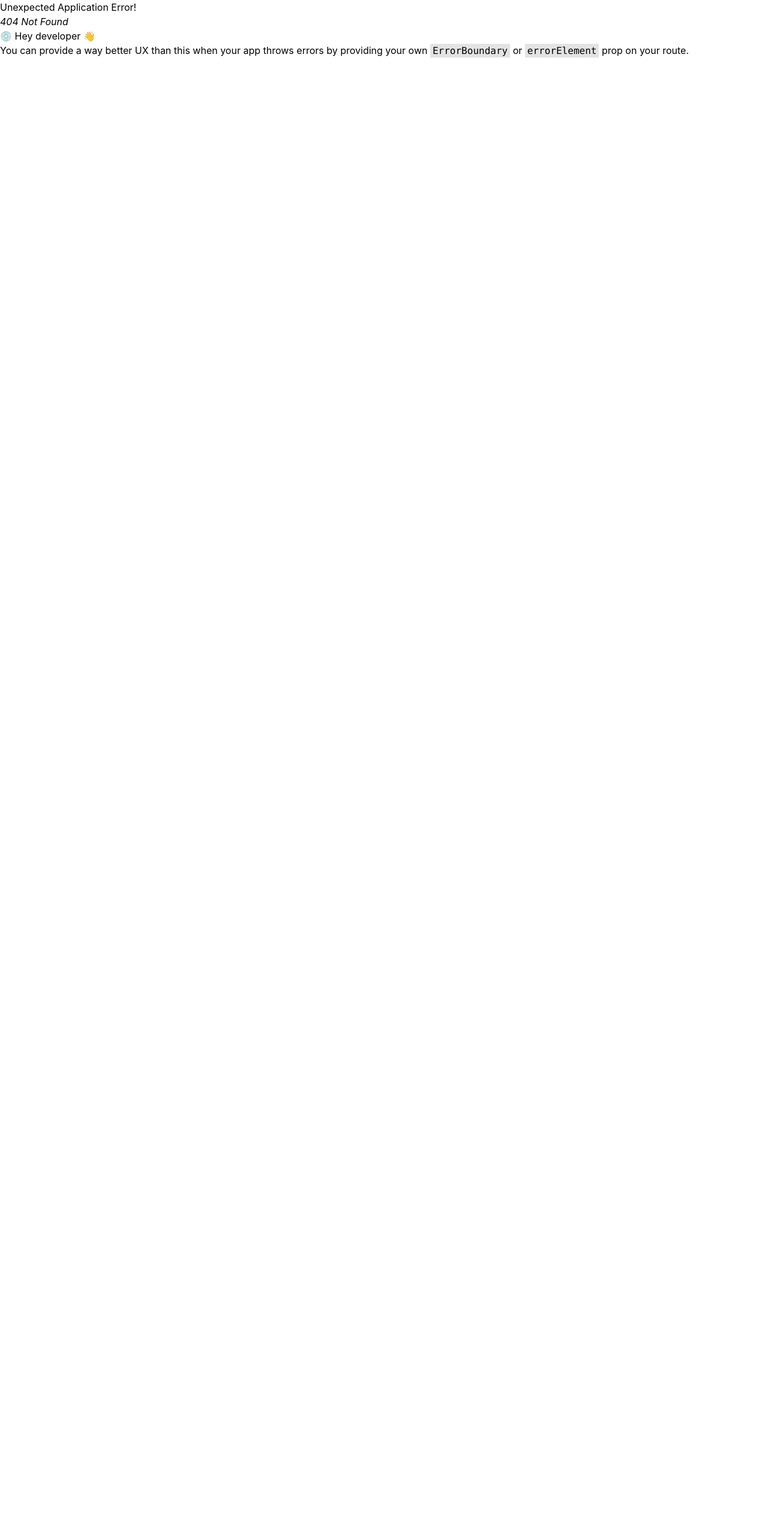
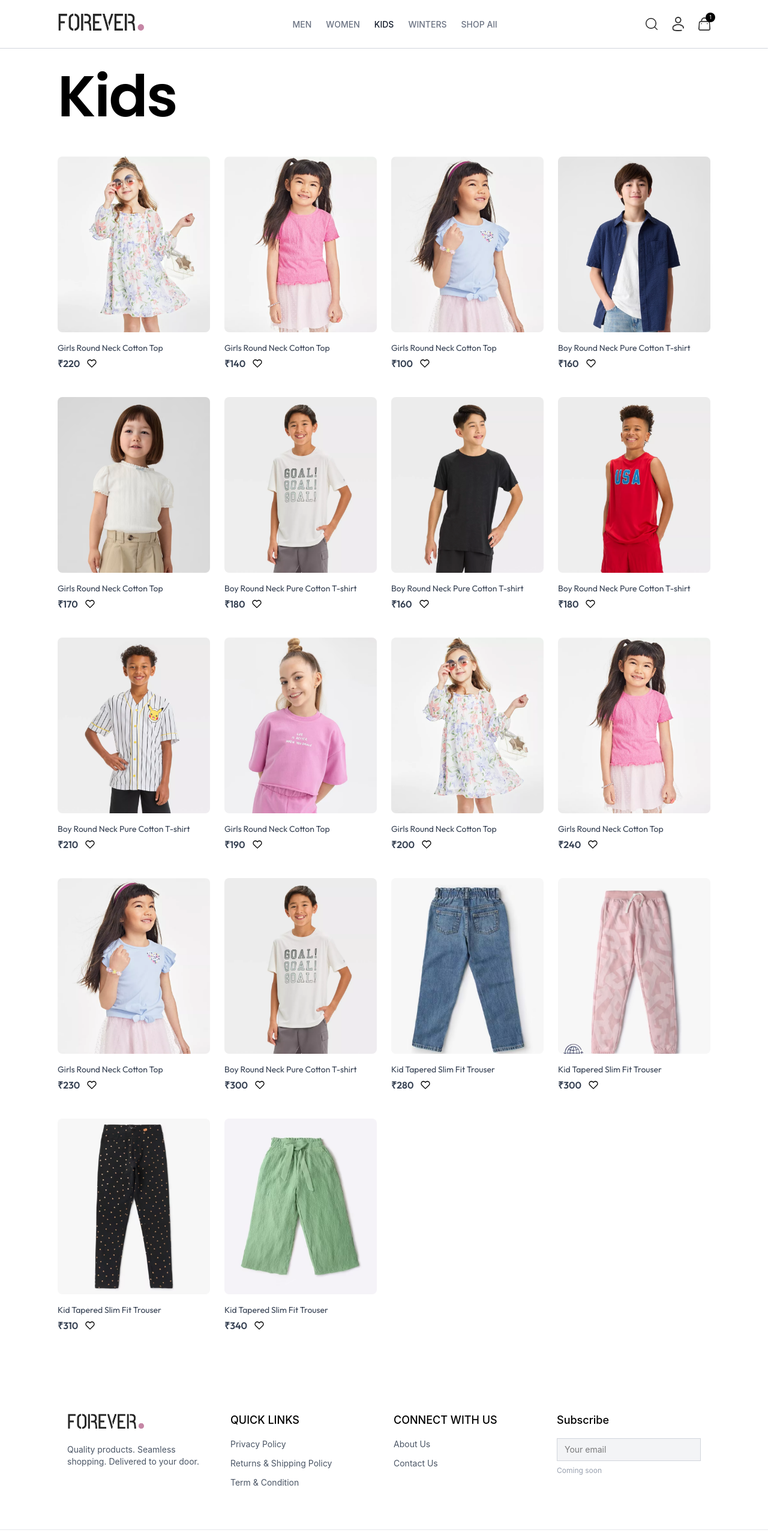
Before and after one commit to himanshu-mawari/ecommerce-frontend, a React (Vite) app: page /collections/kids in a window 1280 px wide. Before the commit this address had no page. Shown: the top 2566 px of the page at 60% size. Before the commit the page ends 800 px from the top, so only its background shows below. Built offline with nearby package versions, Linux system fonts and the light colour scheme; a web font is replaced by a local one.

Commit message:
feat: complete collection page with filtering and empty state handling

```diff
--- a/src/App.css
+++ b/src/App.css
@@ -1,6 +1,6 @@
 /* Import both Outfit and Playfair (All weights + Italics) */
 @import url('https://fonts.googleapis.com/css2?family=Outfit:wght@100..900&family=Playfair+Display:ital,wght@0,400..900;1,400..900&display=swap');
-
+@import url('https://fonts.googleapis.com/css2?family=Poppins:ital,wght@0,100;0,200;0,300;0,400;0,500;0,600;0,700;0,800;0,900;1,100;1,200;1,300;1,400;1,500;1,600;1,700;1,800;1,900&display=swap');
 @import "tailwindcss";
 
 @theme {
@@ -22,3 +22,14 @@
 .outfit{
   font-family: "Outfit" , serif;
 }
+
+@keyframes fadeIn {
+  from { opacity: 0; transform: translateY(-8px); }
+  to { opacity: 1; transform: translateY(0); }
+}
+.animate-fadeIn {
+  animation: fadeIn 0.2s ease-out;
+}
+.poppins {
+  font-family: "Poppins", sans-serif;
+}
--- a/src/App.jsx
+++ b/src/App.jsx
@@ -3,6 +3,7 @@ import { createBrowserRouter , Outlet , RouterProvider } from "react-router-dom"
 import Home from "./pages/Home.jsx"
 import Footer from "./components/Footer.jsx"
 import Product from "./pages/Product.jsx"
+import Collection from "./pages/Collection.jsx"
 
 const Layout = () => {
   return (
@@ -19,7 +20,9 @@ const router = createBrowserRouter([
     element: <Layout/>,
     children: [
       {path: "/" ,element: <Home/>},
-      {path:"/product/:id", element: <Product />}
+      {path:"/product/:id", element: <Product />},
+      {path:"/collections/:category" , element: <Collection/>},
+      {path:"/collections/:category/:gender" , element: <Collection/>}
     ]
   }
 ])
--- /dev/null
+++ b/src/components/Empty.jsx
@@ -0,0 +1,36 @@
+import { FiSearch } from "react-icons/fi";
+import { useNavigate } from "react-router-dom";
+
+const EmptyState = () => {
+  const navigate = useNavigate();
+
+  return (
+    <div className="col-span-full flex flex-col items-center justify-center py-24 px-20 text-center">
+      <FiSearch size={50} className="text-gray-400 mb-4" />
+
+      <h2 className="text-2xl font-semibold mb-2">No Results Found</h2>
+
+      <p className="text-gray-500 mb-6 max-w-md">
+        sorry, we couldn't find any products matching your filters
+      </p>
+
+      <div className="flex gap-3">
+
+          <button
+            onClick={() => navigate("/collection/shop-all")}
+            className="px-5 py-2 bg-black text-white rounded-md"
+          >
+            Shop All
+          </button>
+
+          <button
+            onClick={() => navigate(-1)}
+            className="px-5 py-2 border rounded-md"
+          >
+            Go Back
+          </button>
+      </div>
+    </div>
+  );
+};
+export default EmptyState;
--- a/src/components/Footer.jsx
+++ b/src/components/Footer.jsx
@@ -1,32 +1,52 @@
 import { assets } from "../assets/assets";
 
 const Footer = () => {
+  const linkStyle = "relative w-fit cursor-pointer group hover:text-black pb-1";
+  const underlineStyle =
+    "absolute bottom-0 left-0 w-0 h-[2px] bg-gray-700 transition-all duration-300 group-hover:w-full ";
+
   return (
     <div>
       <div className="pt-28 pb-6 px-7 md:px-24 lg:px-28">
-        <div className="grid grid-cols-1 sm:grid-cols-2  xl:grid-cols-4 gap-8">
+        <div className="grid grid-cols-1 sm:grid-cols-2 xl:grid-cols-4 gap-8">
           <div>
-            <img src={assets.logo} className="w-32 mb-4" />
+            <img src={assets.logo} className="w-32 mb-4" alt="Logo" />
             <p className="text-sm text-gray-600">
               Quality products. Seamless shopping. Delivered to your door.
             </p>
           </div>
 
           <div>
-            <h1 className="text-lg font-medium mb-4">Company</h1>
-            <ul className="text-sm text-gray-600 flex flex-col gap-1">
-              <li>Home</li>
-              <li>About us</li>
-              <li>Delivery</li>
-              <li>Privacy policy</li>
+            <h1 className="text-lg font-medium mb-4 uppercase">Quick links</h1>
+            <ul className="text-sm text-gray-600 flex flex-col gap-2">
+              <li className={linkStyle}>
+                Privacy Policy
+                <span className={underlineStyle}></span>
+              </li>
+              <li className={linkStyle}>
+                Returns & Shipping Policy
+                <span className={underlineStyle}></span>
+              </li>
+              <li className={linkStyle}>
+                Term & Condition
+                <span className={underlineStyle}></span>
+              </li>
             </ul>
           </div>
 
           <div>
-            <h1 className="text-lg font-medium mb-4">Contact</h1>
-            <ul className="text-sm text-gray-600 flex flex-col gap-1">
-              <li>+1-212-456-7890</li>
-              <li>contact@foreveryou.com</li>
+            <h1 className="text-lg font-medium mb-4 uppercase">
+              Connect with us
+            </h1>
+            <ul className="text-sm text-gray-600 flex flex-col gap-2">
+              <li className={linkStyle}>
+                About Us
+                <span className={underlineStyle}></span>
+              </li>
+              <li className={linkStyle}>
+                Contact Us
+                <span className={underlineStyle}></span>
+              </li>
             </ul>
           </div>
 
@@ -50,15 +70,27 @@ const Footer = () => {
           </div>
         </div>
       </div>
+
       <div className="border-t border-gray-200 mt-10 mb-5">
         <div className="max-w-7xl mx-auto px-4 sm:px-12 lg:px-28 pt-5 flex flex-col sm:flex-row items-center justify-between gap-3">
-          <p className="text-xs sm:text-sm text-gray-500">
+          {/* Left */}
+          <div className="text-xs sm:text-sm text-gray-500 text-center sm:text-left">
             © 2026 Forever. All rights reserved.
-          </p>
+          </div>
 
+          {/* Center (optional personal) */}
+          <div className="text-xs text-gray-400">Built by Himanshu</div>
+
+          {/* Right */}
           <div className="flex gap-4 text-xs sm:text-sm text-gray-500">
-            <span>Privacy Policy</span>
-            <span>Terms</span>
+            <span className={linkStyle}>
+              Privacy Policy
+              <span className={underlineStyle}></span>
+            </span>
+            <span className={linkStyle}>
+              Terms
+              <span className={underlineStyle}></span>
+            </span>
           </div>
         </div>
       </div>
--- a/src/components/Navbar.jsx
+++ b/src/components/Navbar.jsx
@@ -4,12 +4,14 @@ import { NavLink } from "react-router-dom";
 
 const Navbar = () => {
   const [isOpen, setIsOpen] = useState(false);
+  const [isWinterOpen, setIsWinterOpen] = useState(false);
 
   const navLinks = [
-    { label: "HOME", path: "/" },
-    { label: "COLLECTION", path: "/collection" },
-    { label: "ABOUT", path: "/about" },
-    { label: "CONTACT", path: "/contact" },
+    { label: "MEN", path: "/men" },
+    { label: "WOMEN", path: "/women" },
+    { label: "KIDS", path: "/kids" },
+    { label: "WINTERS", path: "/winter-collection" },
+    { label: "SHOP All", path: "/shop-all" },
   ];
 
   return (
@@ -17,7 +19,6 @@ const Navbar = () => {
       <div className="max-w-8xl mx-auto px-4 md:px-12 lg:px-14 xl:px-24 h-20 flex items-center justify-between">
         <div className="cursor-pointer">
           <NavLink to={"/"}>
-
             <img src={assets.logo} className="w-36" />
           </NavLink>
         </div>
@@ -26,7 +27,7 @@ const Navbar = () => {
           {navLinks.map((link) => (
             <li key={link.label} className="relative group">
               <NavLink
-                to={link.path}
+                to={`/collections/${link.path}`}
                 className={({ isActive }) =>
                   `text-sm font-medium transition-colors duration-300 ${
                     isActive
@@ -35,28 +36,58 @@ const Navbar = () => {
                   }`
                 }
               >
-                {({ isActive }) => (
-                  <>
                 {link.label}
-                    <span
-                      className={`absolute -bottom-1 left-0 h-0.5 bg-gray-700 transition-all duration-300 ${
-                        isActive ? " ml-4 rounded-full w-1" : "w-0 group-hover:w-full"
-                      }`}
-                    ></span>
-                  </>
+                <div>
+                  {link.label === "WINTERS" ? (
+                    <div className="absolute top-full left-0 pt-2 hidden group-hover:block transition-all duration-300 z-50">
+                      <div className="flex flex-col w-44 bg-white shadow-[0px_15px_50px_rgba(0,0,0,0.15)] rounded-xl border border-gray-100 overflow-hidden animate-fadeIn">
+                        <NavLink
+                          to="/collections/winter-collection/men"
+                          onClick={() => {
+                            setIsOpen(false);
+                          }}
+                          className={({ isActive }) =>
+                            `px-5 py-3 text-sm flex items-center justify-between transition-all duration-200 group/item
+        ${isActive ? "bg-gray-50 text-black font-semibold" : "text-gray-600 hover:bg-gray-50 hover:text-black"}`
+                          }
+                        >
+                          <span>Men</span>
+                          <span className="text-xs opacity-0 -translate-x-2 group-hover/item:opacity-100 group-hover/item:translate-x-0 transition-all duration-200">
+                            →
+                          </span>
+                        </NavLink>
+
+                        {/* Elegant Divider */}
+                        <div className="h-[1px] w-[85%] bg-gray-100 mx-auto"></div>
+
+                        {/* Women Link */}
+                        <NavLink
+                          to="/collections/winter-collection/women"
+                          onClick={() => {
+                            setIsOpen(false);
+                          }}
+                          className={({ isActive }) =>
+                            `px-5 py-3 text-sm flex items-center justify-between transition-all duration-200 group/item
+        ${isActive ? "bg-gray-50 text-black font-semibold" : "text-gray-600 hover:bg-gray-50 hover:text-black"}`
+                          }
+                        >
+                          <span>Women</span>
+                          <span className="text-xs opacity-0 -translate-x-2 group-hover/item:opacity-100 group-hover/item:translate-x-0 transition-all duration-200">
+                            →
+                          </span>
+                        </NavLink>
+                      </div>
+                    </div>
+                  ) : (
+                    <div></div>
                   )}
+                </div>
               </NavLink>
             </li>
           ))}
-
-          <li>
-            <button className="ml-4 px-6 py-1.5 border border-gray-800 rounded-full text-xs font-medium uppercase tracking-wider hover:bg-gray-800 hover:text-white transition-all duration-300">
-              Admin Panel
-            </button>
-          </li>
         </ul>
 
-        <div className="flex items-center gap-6">
+        <div className="flex items-center gap-6 ">
           <img src={assets.searchIcon} className="w-5 cursor-pointer" />
 
           <div className="relative group cursor-pointer">
@@ -69,6 +100,9 @@ const Navbar = () => {
                 </p>
                 <p className="px-5 py-2 text-sm text-gray-600 hover:bg-gray-50 hover:text-black cursor-pointer transition-colors duration-200">
                   Orders
+                </p>
+                <p className="px-5 py-2 text-sm text-gray-600 hover:bg-gray-50 hover:text-black cursor-pointer transition-colors duration-200">
+                  Admin Panel
                 </p>
                 <div className="my-1 border-t border-gray-100"></div>{" "}
                 {/* Subtle Divider */}
@@ -99,7 +133,7 @@ const Navbar = () => {
           isOpen ? "translate-x-0" : "translate-x-full"
         }`}
       >
-        <div className="flex flex-col text-gray-600 h-full">
+        <div className="flex flex-col text-gray-600  h-full">
           <div
             onClick={() => setIsOpen(false)}
             className="flex items-center gap-2 p-3 cursor-pointer"
@@ -108,35 +142,59 @@ const Navbar = () => {
             <p className="sm:text-lg">Back</p>
           </div>
 
-          <div className="flex flex-col ml-4  text-lg sm:ml-6 sm:text-xl font-medium">
+          <div className="flex flex-col ml-4 text-lg sm:ml-6 sm:text-lg font-medium">
+            {navLinks.map((link) => {
+              if (link.label === "WINTERS") {
+                return (
+                  <div key={link.label} className="flex flex-col border-b">
+                    <div
+                      onClick={() => setIsWinterOpen(!isWinterOpen)}
+                      className="py-3 pl-6 flex justify-between items-center pr-6 cursor-pointer hover:text-black"
+                    >
+                      <span>{link.label}</span>
+                      <img
+                        src={assets.dropdownIcon}
+                        className={`h-3 transition-transform ${isWinterOpen ? "-rotate-90" : "rotate-0"}`}
+                      />
+                    </div>
+
+                    <div
+                      className={`overflow-hidden transition-all duration-300 bg-gray-50 ${isWinterOpen ? "max-h-40" : "max-h-0"}`}
+                    >
                       <NavLink
-              onClick={() => setIsOpen(false)}
-              className="py-3 pl-6 border-b"
-              to="/"
+                        to="/collections/winter-collection/men"
+                        onClick={() => {
+                          setIsOpen(false);
+                        }}
+                        className="py-3 pl-12 block text-sm border-b hover:text-black"
                       >
-              Home
+                        Men
                       </NavLink>
                       <NavLink
+                        to="/collections/winter-collection/women"
+                        onClick={() => {
+                          setIsOpen(false);
+                        }}
+                        className="py-3 pl-12 block text-sm hover:text-black"
+                      >
+                        Women
+                      </NavLink>
+                    </div>
+                  </div>
+                );
+              }
+
+              return (
+                <NavLink
+                  key={link.label}
                   onClick={() => setIsOpen(false)}
-              className="py-3 pl-6 border-b"
-              to="/collection"
+                  className="py-3 pl-6 border-b hover:text-black"
+                  to={`/collections/${link.path}`}
                 >
-              Collection
+                  {link.label}
                 </NavLink>
-            <NavLink
-              onClick={() => setIsOpen(false)}
-              className="py-3 pl-6 border-b"
-              to="/about"
-            >
-              About
-            </NavLink>
-            <NavLink
-              onClick={() => setIsOpen(false)}
-              className="py-3 pl-6 border-b"
-              to="/contact"
-            >
-              Contact
-            </NavLink>
+              );
+            })}
           </div>
         </div>
       </div>
--- a/src/components/ProductCard.jsx
+++ b/src/components/ProductCard.jsx
@@ -8,23 +8,27 @@ const ProductCard = ({ data }) => {
     new Intl.NumberFormat("en-IN", {
       style: "currency",
       currency: "INR",
-    maximumFractionDigits: 0
+      maximumFractionDigits: 0,
     }).format(price);
 
   return (
     <NavLink to={`/product/${data._id}`}>
-
       <div className="pb-5">
         <img
           src={data.image[0]}
-        className="w-full h-auto object-cover transition-transform duration-300 hover:scale-105"
+          className="w-full h-auto object-cover transition-transform duration-300 hover:scale-105 rounded-lg"
         />
         <p className="text-sm pt-4 outfit text-gray-700 line-clamp-1 sm:line-clamp-2">
           {data.name}
         </p>
         <div className="flex items-center gap-3">
-        <p className="text-md font-semibold pt-1 outfit text-gray-700">{formatPrice(data.price)}</p>
-        <button className="mt-1 cursor-pointer" onClick={() => setLiked(!liked)}>
+          <p className="text-md font-semibold pt-1 outfit text-gray-700">
+            {formatPrice(data.price)}
+          </p>
+          <button
+            className="mt-1 cursor-pointer"
+            onClick={() => setLiked(!liked)}
+          >
             {liked ? <FaHeart /> : <FiHeart />}
           </button>
         </div>
--- a/src/components/Reviews.jsx
+++ b/src/components/Reviews.jsx
@@ -27,7 +27,6 @@ const Reviews = ({ productReview = [] }) => {
 
         {!productReview || productReview.length === 0 ? (
           <div className="flex flex-col lg:flex-row lg:justify-between lg:items-center w-full">
-
             <div className="flex flex-col items-center lg:items-start">
               <div className="flex gap-1 my-2">
                 <FiStar className="text-yellow-500 text-xl" />
--- /dev/null
+++ b/src/pages/Collection.jsx
@@ -0,0 +1,57 @@
+import { useParams } from "react-router-dom";
+import { products } from "../assets/frontend_assets/assets.js";
+import ProductCard from "../components/ProductCard";
+import Empty from "../components/Empty.jsx";
+
+const Collection = () => {
+  const { category, gender } = useParams();
+
+  const displayNameMap = {
+    men: ["Men"],
+    women: ["Women"],
+    kids: ["Kids"],
+    "shop-all": ["Shop All"],
+    "winter-collection": ["Winter", " Collection"],
+  };
+
+  const filteredProductData = products.filter((p) => {
+    if (category === "shop-all") return true;
+
+    if (category === "winter-collection") {
+      if (!gender) return false;
+      return (
+        p.subCategory?.toLowerCase() === "winterwear" &&
+        p.category?.toLowerCase() === gender
+      );
+    }
+
+    return p.category?.toLowerCase() === category;
+  });
+
+  if (!filteredProductData || filteredProductData.length === 0) {
+    return <Empty />;
+  }
+
+const heading =
+  category === "winter-collection" && gender
+    ? displayNameMap[category]
+    : displayNameMap[category] || [category];
+  return (
+    <div className="px-4 md:px-8 lg:px-14 xl:px-24   border-t border-gray-300">
+      <h1 className="text-5xl md:text-6xl lg:text-7xl xl:text-8xl xl:tracking-tight  font-semibold pt-8 pb-8 md:pb-10 poppins flex flex-col md:flex-row ">
+        {heading.map((word, i) => (
+          <div key={i} className="pb-3 md:pr-2">
+            {word}
+          </div>
+        ))}
+      </h1>
+      <div className="grid grid-cols-2 md:grid-cols-2 xl:grid-cols-4 gap-6">
+        {filteredProductData.map((product) => (
+          <ProductCard key={product._id} data={product} />
+        ))}
+      </div>
+    </div>
+  );
+};
+
+export default Collection;
--- a/src/pages/Home.jsx
+++ b/src/pages/Home.jsx
@@ -33,7 +33,7 @@ const Home = () => {
           in fashion.
         </p>
 
-        <div className="grid grid-cols-2 gap-4 sm:grid-cols-4 md:grid-cols-4 lg:grid-cols-5">
+        <div className="grid grid-cols-2 gap-6 sm:grid-cols-4 md:grid-cols-3 xl:grid-cols-4">
           {latestCollection.map((productData) => (
             <ProductCard key={productData._id} data={productData} />
           ))}
@@ -56,7 +56,7 @@ const Home = () => {
           Discover our top picks this season—designed to stay ahead of trends.
         </p>
 
-        <div className="grid grid-cols-2 gap-4 sm:grid-cols-4 md:grid-cols-4 lg:grid-cols-5">
+        <div className="grid grid-cols-2 gap-4 sm:grid-cols-4 md:grid-cols-3 xl:grid-cols-4">
           {bestSellers.map((productData) => (
             <ProductCard data={productData} />
           ))}
```
Also changed, not shown: src/assets/frontend_assets/assets.js (+50 -8 lines), src/pages/Product.jsx (+11 -4 lines). Lines whose indentation alone changed are shown as unchanged.
